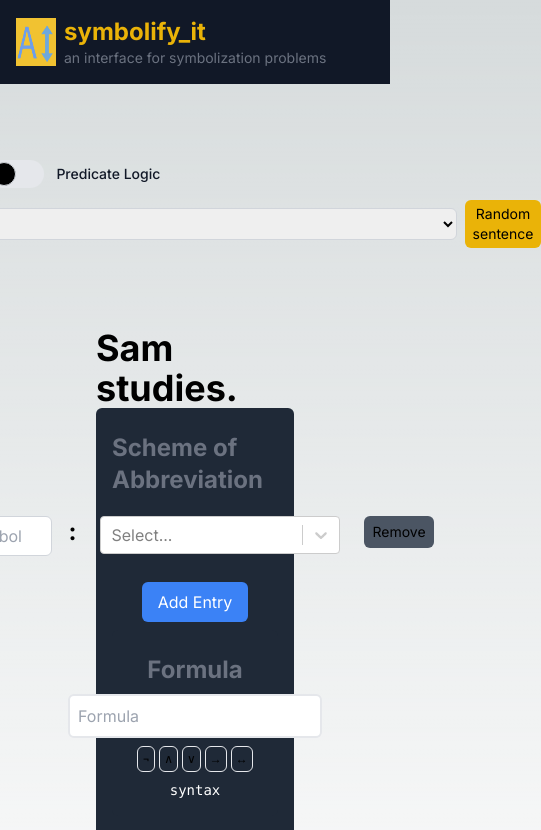
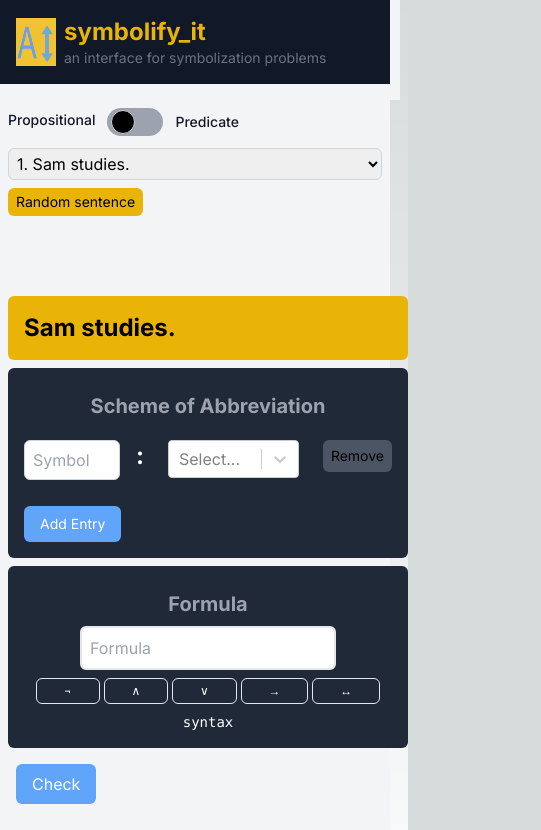
Before and after one commit to brianrabern/symbolify_it, a Next.js app: page / in a window 390 px wide. Shown: the top 830 px of the page, 541 px wide, since content can reach past the window. Built offline with nearby package versions, Linux system fonts and the light colour scheme.

Commit message:
made mobile

```diff
--- a/app/HelpWindow.tsx
+++ b/app/HelpWindow.tsx
@@ -2,7 +2,7 @@ import React from "react";
 
 const HelpWindow = ({ onClose }: any) => {
   return (
-    <div className="bg-gray-300 text-black rounded-lg p-8 shadow-lg ">
+    <div className="bg-gray-300 text-black rounded-lg p-8 shadow-lg w-full">
       <h2 className="text-bold text-lg">Instructions</h2>
       <hr></hr>
       <br></br>
--- a/app/page.tsx
+++ b/app/page.tsx
@@ -87,6 +87,7 @@ export default function Home() {
     } else {
       setLogic("prop");
       setProblemCollection(propProblemsA as ProbCol);
+      setSelectedProblem(1);
     }
     console.log(logic);
     setUserFormula("");
@@ -638,12 +639,13 @@ export default function Home() {
         </div>
       </nav>
       {/* Spacer */}
-      <div className="h-16"></div>{" "}
-      <main className="flex min-h-screen flex-col items-center justify-between p-24">
-        <div>
+      <div className="bg-gray-100 p-4 min-w-[400px] min-h-[100px]"></div>
+      <main className="p-2 md:p-8 lg:p-12 bg-gray-100 min-h-screen">
+      {/* <main className="p-24"> */}
+
           <div className="flex items-center space-x-3 mb-3">
             <p className="text-sm font-medium text-gray-900 dark:text-gray-300 mb-1">
-              Propositional Logic
+              Propositional
             </p>
             <label className="relative inline-flex items-center cursor-pointer">
               <input
@@ -651,17 +653,18 @@ export default function Home() {
                 onClick={toggleLogic}
                 className="sr-only peer"
               />
-              <div className="w-14 h-7 bg-gray-200 peer-focus:outline-none peer-focus:ring-4 peer-focus:ring-blue-300 dark:peer-focus:ring-blue-800 rounded-full peer dark:bg-yellow-400 peer-checked:after:translate-x-full peer-checked:after:border-white after:content-[''] after:absolute after:top-0.5 after:left-[4px] after:bg-black after:border-gray-300 after:border after:rounded-full after:h-6 after:w-6 after:transition-all dark:border-gray-600 peer-checked:bg-blue-600"></div>{" "}
+              <div className="w-14 h-7 bg-gray-400 peer-focus:outline-none peer-focus:ring-4 peer-focus:ring-blue-300 dark:peer-focus:ring-blue-800 rounded-full peer dark:bg-yellow-400 peer-checked:after:translate-x-full peer-checked:after:border-white after:content-[''] after:absolute after:top-0.5 after:left-[4px] after:bg-black after:border-gray-300 after:border after:rounded-full after:h-6 after:w-6 after:transition-all dark:border-gray-600 peer-checked:bg-blue-600"></div>{" "}
             </label>
             <span className="text-sm font-medium text-gray-900 dark:text-gray-300">
-              Predicate Logic
+              Predicate
             </span>
           </div>
-          <div className="flex items-center justify-between">
+
+          <div>
             <select
               value={selectedProblem}
               onChange={handleProblemChange}
-              className="text-black border border-gray-300 rounded-md p-1 mr-2 mb-2"
+              className="text-black border border-gray-300 rounded-md p-1 mr-2 mb-2 max-w-full w-96 sm:w-96"
             >
               {problemCollection.map((problem, index) => (
                 <option key={problem.id} value={problem.id}>
@@ -677,21 +680,24 @@ export default function Home() {
               Random sentence
             </button>
           </div>
-        </div>
+
         <br></br>
         <br></br>
         <br></br>
+        <div className="max-w-screen-md">
         {/* sentence to be symbolized */}
-
-        <h2 className="text-4xl font-bold">{selectedProblemObj?.sentence}</h2>
-
+        <div className="mb-2">
+            <div className="bg-yellow-500 p-4 rounded-md min-w-[400px]">
+        <h2 className="text-2xl font-bold">{selectedProblemObj?.sentence}</h2>
+        </div></div>
         {/* scheme of abbreviation */}
-        <div className="bg-gray-800 p-4 rounded-md w-full flex flex-col items-center">
-          <h2 className="py-2 text-2xl font-bold text-gray-500">
+        <div>
+        <div className="bg-gray-800 p-4 rounded-md min-w-[400px]">
+          <h2 className="py-2 text-xl font-bold text-gray-400 flex justify-center">
             Scheme of Abbreviation
           </h2>
           {userSoa.map((entry, index) => (
-            <div key={index} className="flex space-x-4 py-1">
+            <div key={index} className="flex space-x-4 py-1 justify-center">
               <input
                 className="text-black border border-gray-300 rounded-md p-2 h-10 w-24 mt-2"
                 type="text"
@@ -699,7 +705,7 @@ export default function Home() {
                 onChange={(e) => handleSymbolChange(index, e.target.value)}
                 placeholder="Symbol"
               />
-              <span className="mt-2 mx-4 text-2xl font-bold">:</span>
+              <span className="text-white mt-2 mx-4 text-2xl font-bold">:</span>
               <Select
                 id="lexicon"
                 className="text-black rounded-md p-2 w-64"
@@ -727,60 +733,62 @@ export default function Home() {
             </div>
           ))}
           <button
-            className="px-4 py-2 mt-4 bg-blue-500 hover:bg-blue-600 text-white rounded-md"
+            className="text-sm px-4 py-2 mt-4 bg-blue-400 hover:bg-blue-600 text-white rounded-md"
             onClick={handleAddEntry}
           >
             Add Entry
           </button>
-
+</div>
           {/* formula input */}
-          <div className="mt-2 bg-gray-800 p-4 rounded-md w-full flex flex-col items-center">
-            <h2 className="py-2 text-2xl font-bold text-gray-500">Formula</h2>
-
+          <div>
+          <div className="mt-2 bg-gray-800 p-4 rounded-md min-w-[400px]">
+            <h2 className="py-2 text-xl font-bold text-gray-400 flex justify-center">Formula</h2>
+<div className="flex justify-center">
             <input
               id="userInput"
-              className="text-black border-2 border-color-1 rounded-md p-2"
+              className="text-black w-64 border-2 border-color-1 rounded-md p-2"
               value={userFormula}
               onChange={handleUserFormula}
               placeholder="Formula"
-            />
+            /></div>
 
             {/* symbol buttons */}
-            <div className="flex space-x-1 py-2">
+            <div className="max-w-sm mx-auto">
+            <div className="flex space-x-1 px-3 py-2 text-white">
               <button
                 onClick={() => handleConnectiveClick("¬")}
-                className="text-xs px-1 py-1 border rounded-md hover:bg-black"
+                className="flex-grow text-xs px-1 py-1 border rounded-md hover:bg-black"
               >
                 ¬
               </button>
               <button
                 onClick={() => handleConnectiveClick("∧")}
-                className="text-xs px-1 py-1 border rounded-md hover:bg-black"
+                className="flex-grow text-xs px-1 py-1 border rounded-md hover:bg-black"
               >
                 ∧
               </button>
               <button
                 onClick={() => handleConnectiveClick("∨")}
-                className="text-xs px-1 py-1 border rounded-md hover:bg-black"
+                className="flex-grow text-xs px-1 py-1 border rounded-md hover:bg-black"
               >
                 ∨
               </button>
               <button
                 onClick={() => handleConnectiveClick("→")}
-                className="text-xs px-1 py-1 border rounded-md hover:bg-black"
+                className="flex-grow text-xs px-1 py-1 border rounded-md hover:bg-black"
               >
                 →
               </button>
               <button
                 onClick={() => handleConnectiveClick("↔")}
-                className="text-xs px-1 py-1 border rounded-md hover:bg-black"
+                className="flex-grow text-xs px-1 py-1 border rounded-md hover:bg-black"
               >
                 ↔
               </button>
               {logic === "pred" && (
                 <button
                   onClick={() => handleConnectiveClick("∀")}
-                  className="text-xs px-1 py-1 border rounded-md hover:bg-black"
+                  className="flex-grow text-xs px-1 py-1 border rounded-md hover:bg-black"
                 >
                   ∀
                 </button>
@@ -788,18 +796,21 @@ export default function Home() {
               {logic === "pred" && (
                 <button
                   onClick={() => handleConnectiveClick("∃")}
-                  className="text-xs px-1 py-1 border rounded-md hover:bg-black"
+                  className=" flex-grow text-xs px-1 py-1 border rounded-md hover:bg-black"
                 >
                   ∃
                 </button>
               )}
             </div>
+            </div>
+            <div className="flex justify-center">
             <button
               onClick={toggleSyntaxVisible}
               className="text-white text-sm font-mono hover:bg-black"
             >
               syntax
             </button>
+            </div>
           </div>
 
           {isSyntaxVisible && logic === "prop" && (
@@ -832,7 +843,7 @@ export default function Home() {
           )}
 
           <button
-            className="px-4 py-2 mt-4 bg-blue-500 hover:bg-blue-600 text-white rounded-md"
+            className="mx-2 px-4 py-2 mt-4 mb-2 bg-blue-400 hover:bg-yellow-600 text-white rounded-md"
             onClick={handleCheck}
           >
             Check
@@ -875,14 +886,16 @@ export default function Home() {
             </div>
           )}
         </div>
+        <div className="mt-6 flex justify-center">
         <button
-          className="text-white text-sm font-mono hover:bg-gray-500"
+          className="text-black text-sm font-mono hover:bg-gray-500"
           onClick={toggleHelpWindow}
         >
-          help
-        </button>
+          help?
+        </button></div>
         {showHelp && <HelpWindow onClose={toggleHelpWindow} />}
-      </main>{" "}
+        </div></div>
+        </main>
       <div className="text-gray-500 text-sm mt-8 mr-2 mb-2 text-right">
         brian.rabern@gmail.com
       </div>
```
